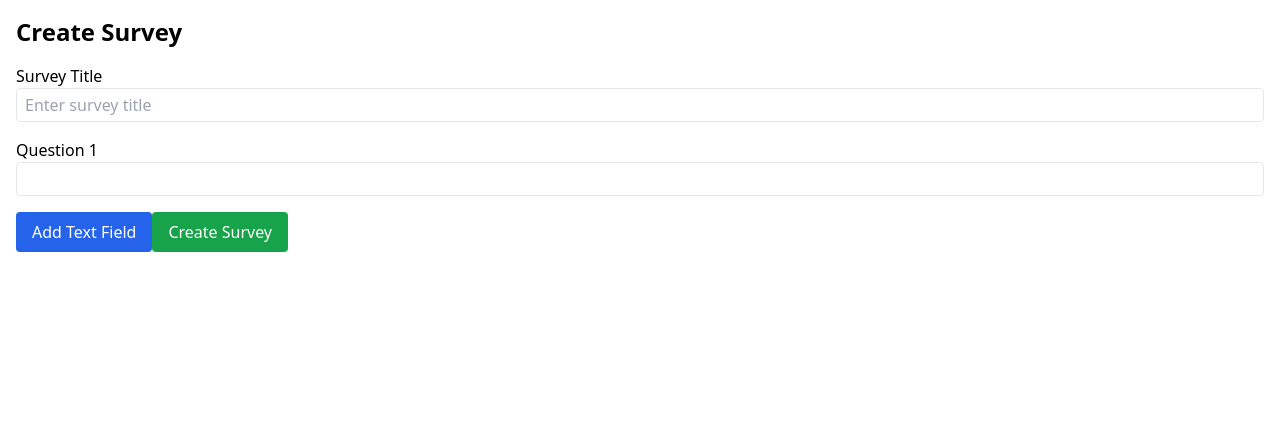
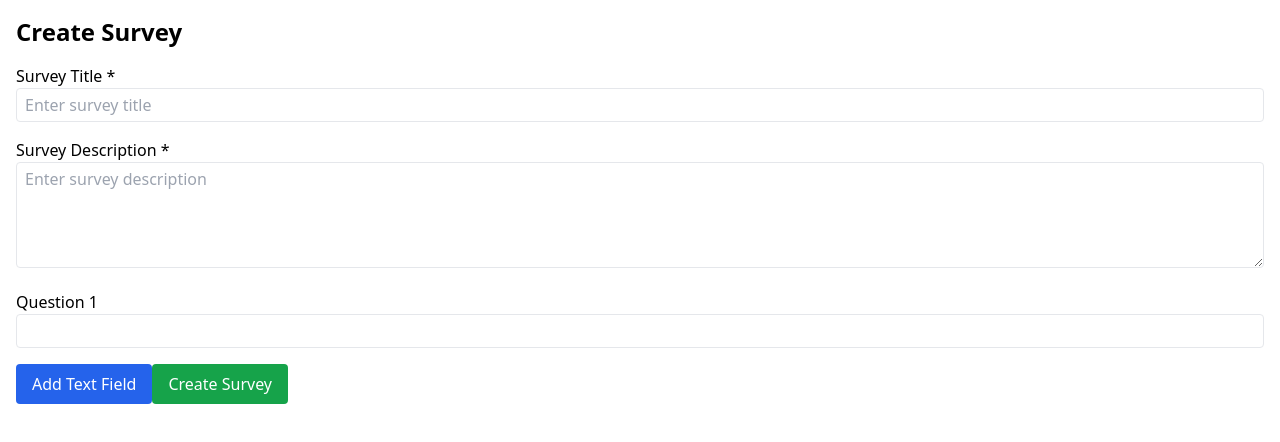
Before and after one commit to ComDevNet/cdn-survey, a Next.js app: page /admin/create in a window 1280 px wide. Shown: the top 442 px of the page. Built offline with nearby package versions, Linux system fonts and the light colour scheme.

Commit message:
add: survey description

```diff
--- a/app/admin/create/page.tsx
+++ b/app/admin/create/page.tsx
@@ -4,6 +4,7 @@ import { useRouter } from 'next/navigation';
 
 export default function CreateSurvey() {
   const [title, setTitle] = useState('');
+  const [description, setDescription] = useState(''); // New state for description
   const [formFields, setFormFields] = useState([{ type: 'text', question: '' }]);
   const router = useRouter();
 
@@ -12,11 +13,11 @@ export default function CreateSurvey() {
   const handleSubmit = async (e: React.FormEvent) => {
     e.preventDefault();
 
-    // Send survey creation data to the backend with title
+    // Send survey creation data to the backend with title and description
     await fetch('/api/surveys', {
       method: 'POST',
       headers: { 'Content-Type': 'application/json' },
-      body: JSON.stringify({ title, formFields }),
+      body: JSON.stringify({ title, description, formFields }), // Include description in payload
     });
 
     router.push('/admin');
@@ -29,13 +30,27 @@ export default function CreateSurvey() {
 
         {/* Title Input Field */}
         <div>
-          <label>Survey Title</label>
+          <label>Survey Title *</label>
           <input
             type="text"
             value={title}
             onChange={(e) => setTitle(e.target.value)}
             className="border px-2 py-1 rounded w-full"
             placeholder="Enter survey title"
+            required
+          />
+        </div>
+
+        {/* Description Input Field */}
+        <div>
+          <label>Survey Description *</label>
+          <textarea
+            value={description}
+            onChange={(e) => setDescription(e.target.value)}
+            className="border px-2 py-1 rounded w-full"
+            placeholder="Enter survey description"
+            rows={4}
+            required
           />
         </div>
 
--- a/app/admin/edit/[id]/page.tsx
+++ b/app/admin/edit/[id]/page.tsx
@@ -40,7 +40,6 @@ export default function EditSurveyPage() {
     router.push('/admin');
   };
 
-  // Function to add a new question
   const addQuestion = () => {
     if (survey) {
       const newQuestion: SurveyField = { type: 'text', question: '' };
@@ -51,7 +50,6 @@ export default function EditSurveyPage() {
     }
   };
 
-  // Function to delete a question
   const deleteQuestion = (index: number) => {
     if (survey) {
       const updatedFields = survey.formFields.filter((_, i) => i !== index);
@@ -67,13 +65,44 @@ export default function EditSurveyPage() {
 
   return (
     <div className="container mx-auto p-4">
-      <h1 className="text-2xl font-bold mb-4">Edit Survey: {survey.title}</h1>
+      <h1 className="text-2xl font-bold mb-4">Edit Survey</h1>
 
       <form onSubmit={handleUpdateSurvey} className="space-y-4">
+        {/* Title Input */}
+        <div>
+          <label className="block text-sm font-medium mb-1">Survey Title</label>
+          <input
+            type="text"
+            value={survey.title}
+            onChange={(e) =>
+              setSurvey({ ...survey, title: e.target.value })
+            }
+            className="border px-2 py-1 rounded w-full"
+            placeholder="Enter survey title"
+          />
+        </div>
+
+        {/* Description Input */}
+        <div>
+          <label className="block text-sm font-medium mb-1">Survey Description</label>
+          <textarea
+            value={survey.description || ''}
+            onChange={(e) =>
+              setSurvey({ ...survey, description: e.target.value })
+            }
+            className="border px-2 py-1 rounded w-full"
+            placeholder="Enter survey description"
+            rows={4}
+          />
+        </div>
+
+        {/* Questions */}
         {survey.formFields.map((field, index) => (
           <div key={index} className="flex items-center space-x-4">
             <div className="flex-grow">
-              <label>Question {index + 1}</label>
+              <label className="block text-sm font-medium mb-1">
+                Question {index + 1}
+              </label>
               <input
                 type="text"
                 value={field.question}
@@ -98,6 +127,7 @@ export default function EditSurveyPage() {
           </div>
         ))}
 
+        {/* Add Question Button */}
         <button
           type="button"
           onClick={addQuestion}
@@ -106,11 +136,19 @@ export default function EditSurveyPage() {
           Add Question
         </button>
 
+        {/* Submit and Cancel Buttons */}
         <div className="flex space-x-4 mt-6">
-          <button type="submit" className="px-4 py-2 bg-blue-600 text-white rounded">
+          <button
+            type="submit"
+            className="px-4 py-2 bg-blue-600 text-white rounded"
+          >
             Update Survey
           </button>
-          <button type="button" onClick={handleCancel} className="px-4 py-2 bg-gray-600 text-white rounded">
+          <button
+            type="button"
+            onClick={handleCancel}
+            className="px-4 py-2 bg-gray-600 text-white rounded"
+          >
             Cancel
           </button>
         </div>
--- a/app/admin/page.tsx
+++ b/app/admin/page.tsx
@@ -33,6 +33,7 @@ export default function AdminDashboard() {
         {surveys.map((survey) => (
           <div key={survey.id} className="p-4 border rounded-lg shadow">
             <h2 className="text-xl font-bold mb-2">{survey.title}</h2>
+            <p className="text-sm mb-3">{survey.description}</p>
 
             {/* Buttons to Edit Survey and View Results */}
             <div className="flex gap-4">
--- a/app/page.tsx
+++ b/app/page.tsx
@@ -33,6 +33,7 @@ export default function HomePage() {
         {surveys.map((survey) => (
           <div key={survey.id} className="p-4 border rounded-lg shadow">
             <h2 className="text-xl font-bold">{survey.title}</h2>
+            <p>{survey.description}</p>
             <button
               className="mt-2 px-4 py-2 bg-blue-600 text-white rounded hover:bg-blue-500 transition"
               onClick={() => router.push(`/survey/${survey.id}`)}
--- a/types/survey.ts
+++ b/types/survey.ts
@@ -49,5 +49,6 @@ export type SurveyField =
 export interface Survey {
   id: number;
   title: string;
+  description: string;
   formFields: SurveyField[];
 }
```
